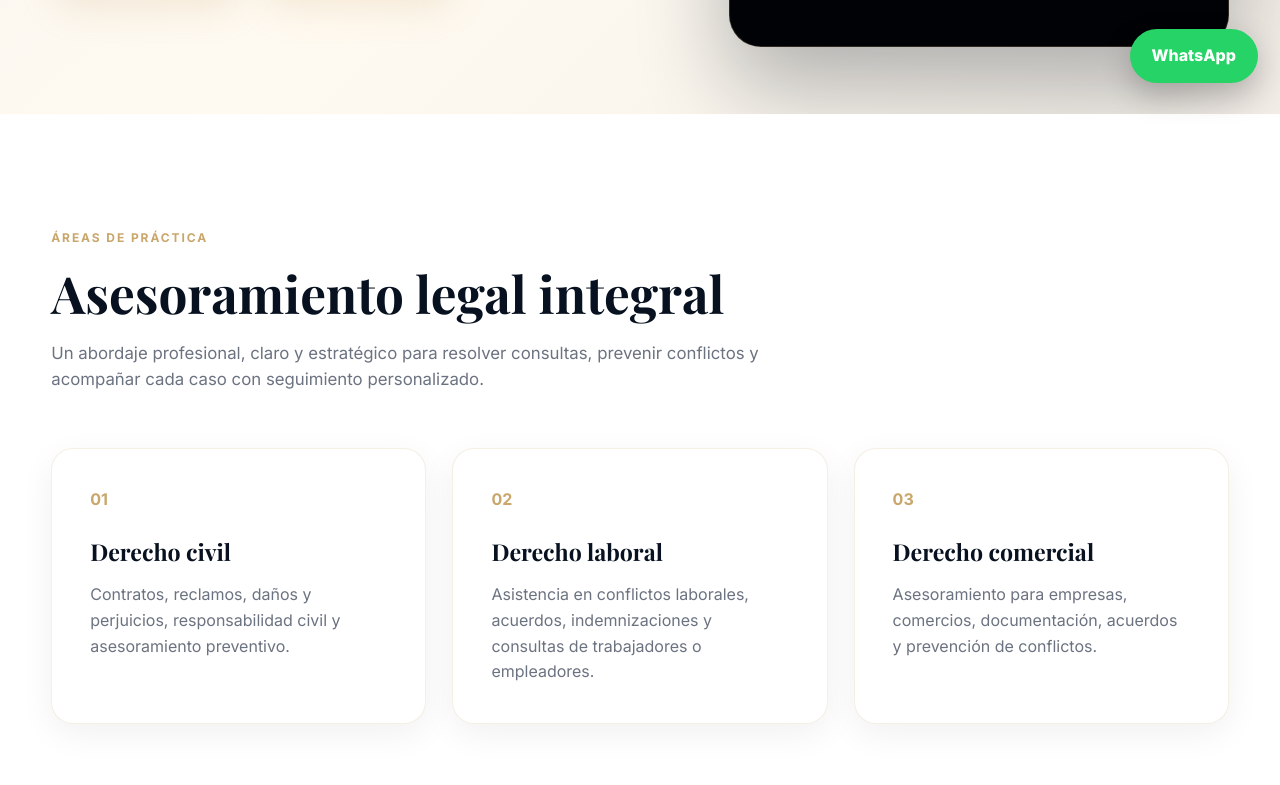
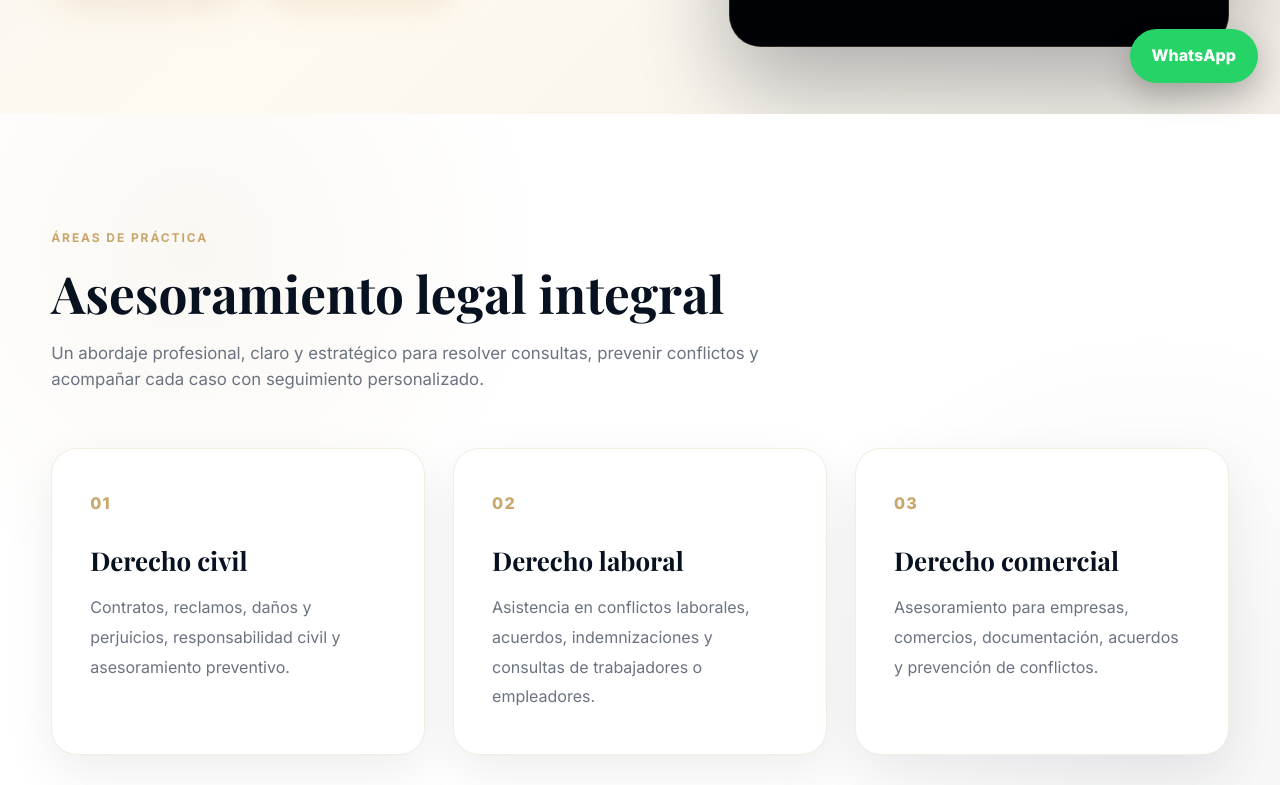
Before and after one commit to martinleandro1986/paginaabogado, a plain HTML site: page index.html in a window 1280 px wide. Shown: the part 695-1480 px from the top of the page. Drawn offline with nearby package versions, Linux system fonts and the light colour scheme; grey boxes are pictures that could not be loaded.

Commit message:
areas practicas premium

```diff
--- a/css/style.css
+++ b/css/style.css
@@ -375,51 +375,109 @@ p {
     padding: 16px;
   }
 }
+
 .intro {
   background: #ffffff;
+  position: relative;
 }
-.intro__grid {
-  display: grid;
-  grid-template-columns: 1fr 1fr;
-  gap: 70px;
-  align-items: start;
+
+.intro::before {
+  content: "";
+  position: absolute;
+  inset: 0;
+  background:
+    radial-gradient(circle at 15% 18%, rgba(201, 166, 107, .08), transparent 28%),
+    radial-gradient(circle at 90% 80%, rgba(7, 17, 31, .05), transparent 30%);
+  pointer-events: none;
 }
-.intro__grid p {
-  font-size: 1.12rem;
+
+.intro .container {
+  position: relative;
+  z-index: 2;
 }
 
 .cards-grid {
   display: grid;
   grid-template-columns: repeat(3, 1fr);
-  gap: 26px;
+  gap: 28px;
 }
 
 .service-card {
+  position: relative;
+  overflow: hidden;
   background: #ffffff;
-  padding: 38px;
-  border-radius: 22px;
-  min-height: 250px;
-  border: 1px solid rgba(201, 166, 107, 0.18);
-  box-shadow: 0 10px 35px rgba(0, 0, 0, 0.06);
-  transition: 0.35s ease;
+  padding: 42px 38px;
+  border-radius: 26px;
+  min-height: 280px;
+  border: 1px solid rgba(201, 166, 107, .20);
+  box-shadow: 0 18px 50px rgba(7, 17, 31, .07);
+  transition: transform .35s ease, box-shadow .35s ease, border-color .35s ease, background .35s ease;
 }
+
+.service-card::before {
+  content: "";
+  position: absolute;
+  width: 160px;
+  height: 160px;
+  right: -70px;
+  top: -70px;
+  background: radial-gradient(circle, rgba(201, 166, 107, .22), transparent 68%);
+  opacity: 0;
+  transition: opacity .35s ease;
+}
+
 .service-card span {
   color: #c9a66b;
-  font-weight: 700;
+  font-weight: 800;
   display: inline-block;
-  margin-bottom: 26px;
+  margin-bottom: 30px;
+  letter-spacing: .08em;
 }
+
 .service-card h3 {
   margin-bottom: 18px;
+  font-size: 1.62rem;
 }
+
+.service-card p {
+  line-height: 1.85;
+}
+
 .service-card:hover {
-  transform: translateY(-8px);
-  background: #0d1b2a;
-  box-shadow: 0 24px 70px rgba(0, 0, 0, 0.12);
+  transform: translateY(-10px);
+  background: #0d1a2a;
+  border-color: rgba(201, 166, 107, .55);
+  box-shadow: 0 28px 80px rgba(7, 17, 31, .18);
 }
+
+.service-card:hover::before {
+  opacity: 1;
+}
+
 .service-card:hover h3,
 .service-card:hover p {
   color: #ffffff;
+}
+
+.service-card:hover span {
+  color: #d8b56f;
+}
+
+@media (max-width: 950px) {
+  .cards-grid {
+    grid-template-columns: repeat(2, 1fr);
+  }
+}
+
+@media (max-width: 620px) {
+  .cards-grid {
+    grid-template-columns: 1fr;
+  }
+
+  .service-card {
+    min-height: auto;
+    padding: 34px 28px;
+  }
 }
 
 .study {
```
